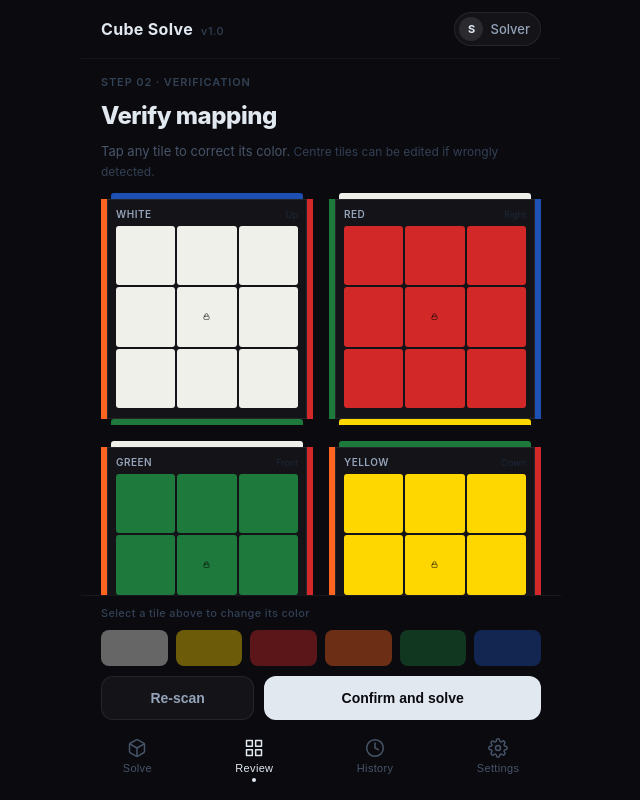
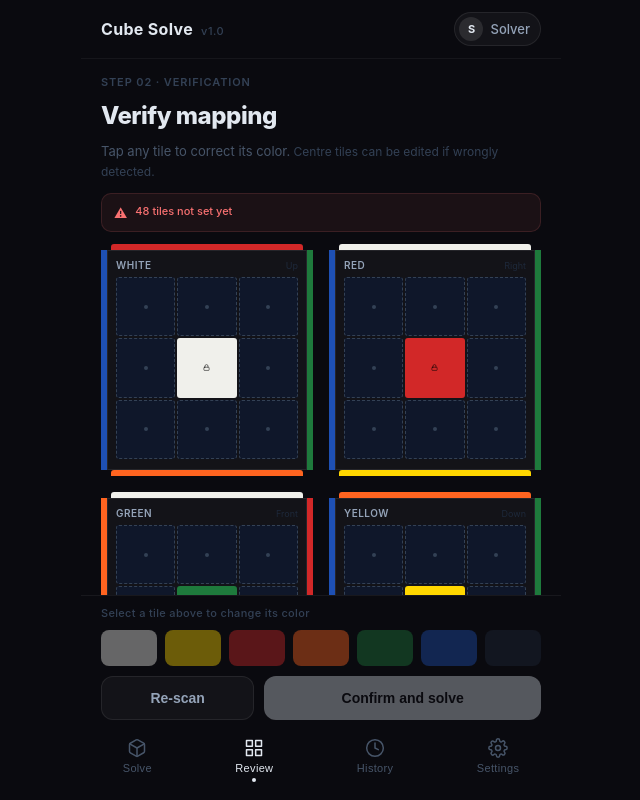
Before and after one commit to farhanbin65/Cube-Solve, a React (Vite) app: page /review in a window 1280 px wide. Shown: the whole page, without its empty margins (319-959 px from the left). Built offline with nearby package versions, Linux system fonts and the light colour scheme.

Commit message:
fix: neightbout color lofic

```diff
--- a/src/components/MoveDiagram.jsx
+++ b/src/components/MoveDiagram.jsx
@@ -9,12 +9,12 @@ const FACE_COLORS = {
 
 // Neighbour centres: top, bottom, left, right
 const NEIGHBOURS = {
-  U: { top: "blue",   bottom: "green",  left: "orange", right: "red"   },
-  F: { top: "white",  bottom: "yellow", left: "orange", right: "red"   },
-  D: { top: "green",  bottom: "blue",   left: "orange", right: "red"   },
-  B: { top: "yellow", bottom: "white",  left: "orange", right: "red" },
-  L: { top: "white",  bottom: "yellow", left: "blue",   right: "green" },
-  R: { top: "white",  bottom: "yellow", left: "green",  right: "blue"  },
+  U: { top: "red",    bottom: "orange", left: "blue",   right: "green"  },
+  D: { top: "orange", bottom: "red",    left: "blue",   right: "green"  },
+  F: { top: "white",  bottom: "yellow", left: "orange", right: "red"    },
+  B: { top: "white",  bottom: "yellow", left: "red",    right: "orange" },
+  L: { top: "white",  bottom: "yellow", left: "green",  right: "blue"   },
+  R: { top: "white",  bottom: "yellow", left: "blue",   right: "green"  },
 };
 
 // Which face each move belongs to + direction
--- a/src/screens/CaptureScreen.jsx
+++ b/src/screens/CaptureScreen.jsx
@@ -58,35 +58,96 @@ export default function CaptureScreen() {
 
   // ── Colour Detection ───────────────────────────────────
 
-  const sampleColor = (ctx, cx, cy, radius = 8) => {
+  const sampleColor = (ctx, cx, cy, radius = 12) => {
     let r = 0, g = 0, b = 0, count = 0;
     for (let dy = -radius; dy <= radius; dy += 2) {
       for (let dx = -radius; dx <= radius; dx += 2) {
-        const px = ctx.getImageData(cx + dx, cy + dy, 1, 1).data;
-        r += px[0]; g += px[1]; b += px[2]; count++;
+        // Only sample within circle
+        if (dx * dx + dy * dy > radius * radius) continue;
+        try {
+          const px = ctx.getImageData(
+            Math.max(0, cx + dx),
+            Math.max(0, cy + dy),
+            1, 1
+          ).data;
+          r += px[0]; g += px[1]; b += px[2]; count++;
+        } catch {}
       }
     }
+    if (count === 0) return [128, 128, 128];
     return [Math.round(r / count), Math.round(g / count), Math.round(b / count)];
   };
 
   const COLOR_REFS = [
-    { name: "white",  rgb: [240, 240, 235] },
-    { name: "yellow", rgb: [255, 215,   0] },
-    { name: "red",    rgb: [210,  40,  40] },
-    { name: "orange", rgb: [255, 100,  30] },
-    { name: "green",  rgb: [ 30, 130,  60] },
-    { name: "blue",   rgb: [ 30,  80, 180] },
+    // Multiple sample points per colour to handle different lighting
+    { name: "white",  rgb: [230, 230, 220] },
+    { name: "white",  rgb: [210, 210, 200] },
+    { name: "white",  rgb: [245, 245, 240] },
+    { name: "yellow", rgb: [255, 213,   0] },
+    { name: "yellow", rgb: [240, 200,   0] },
+    { name: "yellow", rgb: [255, 230,  30] },
+    { name: "red",    rgb: [180,  20,  20] },
+    { name: "red",    rgb: [200,  30,  30] },
+    { name: "red",    rgb: [220,  50,  50] },
+    { name: "orange", rgb: [220,  80,   0] },
+    { name: "orange", rgb: [240, 100,  20] },
+    { name: "orange", rgb: [255, 120,  30] },
+    { name: "green",  rgb: [  0, 120,  40] },
+    { name: "green",  rgb: [ 20, 100,  30] },
+    { name: "green",  rgb: [  0, 150,  50] },
+    { name: "blue",   rgb: [  0,  50, 180] },
+    { name: "blue",   rgb: [ 20,  70, 160] },
+    { name: "blue",   rgb: [  0,  80, 200] },
   ];
 
-  const detectColor = (r, g, b) => {
-    let best = COLOR_REFS[0], bestDist = Infinity;
+  function detectColor(r, g, b) {
+    // Normalize brightness first
+    const brightness = (r + g + b) / 3;
+    const scale = brightness > 0 ? 128 / brightness : 1;
+    const nr = Math.min(255, r * scale);
+    const ng = Math.min(255, g * scale);
+    const nb = Math.min(255, b * scale);
+
+    // Use both raw and normalized for matching
+    let bestName = "white";
+    let bestDist = Infinity;
+
     for (const ref of COLOR_REFS) {
-      const d = Math.sqrt(
+      // Raw distance
+      const rawDist = Math.sqrt(
         (r - ref.rgb[0]) ** 2 + (g - ref.rgb[1]) ** 2 + (b - ref.rgb[2]) ** 2
       );
-      if (d < bestDist) { bestDist = d; best = ref; }
+      if (rawDist < bestDist) {
+        bestDist = rawDist;
+        bestName = ref.name;
+      }
     }
-    return best.name;
+
+    // Heuristic overrides for common misdetections
+    // If it looks greyish/whitish
+    const maxChannel = Math.max(r, g, b);
+    const minChannel = Math.min(r, g, b);
+    const saturation = maxChannel > 0 ? (maxChannel - minChannel) / maxChannel : 0;
+
+    if (saturation < 0.15 && brightness > 140) return "white";
+    if (saturation < 0.15 && brightness <= 140) return "white"; // dark white still white
+
+    // Strong green detection
+    if (g > r * 1.4 && g > b * 1.4 && g > 80) return "green";
+
+    // Strong blue detection
+    if (b > r * 1.5 && b > g * 1.2 && b > 60) return "blue";
+
+    // Strong red detection
+    if (r > g * 1.8 && r > b * 1.8) return "red";
+
+    // Orange vs red: orange has significant green channel
+    if (r > 150 && g > 60 && g < 140 && b < 60) return "orange";
+
+    // Yellow: high red + high green, low blue
+    if (r > 180 && g > 160 && b < 80) return "yellow";
+
+    return bestName;
   };
 
   const extractColors = (canvas) => {
--- a/src/screens/IntroScreen.jsx
+++ b/src/screens/IntroScreen.jsx
@@ -45,11 +45,21 @@ export default function IntroScreen() {
 
       {/* CTA */}
       <div style={s.ctaWrapper}>
-        <button style={s.ctaBtn} onClick={() => navigate("/capture")}>
-          Begin calibration
-          <ArrowIcon />
+        <button style={s.primaryBtn} onClick={() => {
+          if (window.axisTimer) window.axisTimer.start();
+          navigate("/capture");
+        }}>
+          📷 Scan with camera
         </button>
-        <span style={s.ctaHint}>Camera access required</span>
+        <button style={s.secondaryBtn} onClick={() => {
+          sessionStorage.removeItem("cube_colors");
+          sessionStorage.removeItem("cube_faces");
+          if (window.axisTimer) window.axisTimer.start();
+          navigate("/review");
+        }}>
+          ✏️ Enter manually
+        </button>
+        <span style={s.ctaHint}>Camera access required for scanning</span>
       </div>
     </div>
   );
@@ -82,15 +92,6 @@ function CubeGraphic() {
       <line x1="40" y1="61.3" x2="68" y2="45.3" stroke="rgba(255,255,255,0.06)" strokeWidth="0.8" />
       <line x1="49.3" y1="34.7" x2="49.3" y2="66.7" stroke="rgba(255,255,255,0.06)" strokeWidth="0.8" />
       <line x1="58.7" y1="29.3" x2="58.7" y2="61.3" stroke="rgba(255,255,255,0.06)" strokeWidth="0.8" />
-    </svg>
-  );
-}
-
-function ArrowIcon() {
-  return (
-    <svg width="16" height="16" viewBox="0 0 24 24" fill="none" stroke="currentColor" strokeWidth="2" strokeLinecap="round" strokeLinejoin="round">
-      <line x1="5" y1="12" x2="19" y2="12" />
-      <polyline points="12 5 19 12 12 19" />
     </svg>
   );
 }
@@ -178,20 +179,27 @@ const s = {
     gap: 10,
     marginTop: "auto",
   },
-  ctaBtn: {
-    display: "flex",
-    alignItems: "center",
-    justifyContent: "center",
-    gap: 10,
-    padding: "16px 24px",
+  primaryBtn: {
+    width: "100%",
+    padding: "14px 24px",
     background: "#e2e8f0",
     color: "#0a0a0f",
     border: "none",
     borderRadius: 12,
     fontSize: 15,
-    fontWeight: 700,
+    fontWeight: 600,
     cursor: "pointer",
-    letterSpacing: "0.01em",
+  },
+  secondaryBtn: {
+    width: "100%",
+    padding: "14px 24px",
+    borderRadius: 12,
+    background: "rgba(255,255,255,0.06)",
+    border: "1px solid rgba(255,255,255,0.1)",
+    color: "#94a3b8",
+    fontWeight: 600,
+    fontSize: 15,
+    cursor: "pointer",
   },
   ctaHint: {
     textAlign: "center",
--- a/src/screens/ReviewScreen.jsx
+++ b/src/screens/ReviewScreen.jsx
@@ -17,6 +17,7 @@ const COLOR_MAP = {
   orange: "#ff6420",
   green:  "#1e7a3c",
   blue:   "#1e50b4",
+  unknown: "#1e293b",
 };
 
 const CENTRE_INDEX = 4;
@@ -31,18 +32,31 @@ const FACE_CENTRES = {
 };
 
 const NEIGHBOURS = {
-  U: { top: "blue",   bottom: "green",  left: "orange", right: "red"   },
-  F: { top: "white",  bottom: "yellow", left: "orange", right: "red"   },
-  D: { top: "green",  bottom: "blue",   left: "orange", right: "red"   },
-  B: { top: "yellow", bottom: "white",  left: "orange", right: "red"   },
-  L: { top: "white",  bottom: "yellow", left: "blue",   right: "green" },
-  R: { top: "white",  bottom: "yellow", left: "green",  right: "blue"  },
+  U: { top: "red",    bottom: "orange", left: "blue",   right: "green"  },
+  D: { top: "orange", bottom: "red",    left: "blue",   right: "green"  },
+  F: { top: "white",  bottom: "yellow", left: "orange", right: "red"    },
+  B: { top: "white",  bottom: "yellow", left: "red",    right: "orange" },
+  L: { top: "white",  bottom: "yellow", left: "green",  right: "blue"   },
+  R: { top: "white",  bottom: "yellow", left: "blue",   right: "green"  },
 };
-
 // ── Validation ─────────────────────────────────────────────
 
 function validateCube(faceColors) {
   const errors = [];
+
+  // Check for unknown tiles first
+  let unknownCount = 0;
+  for (const face of FACES) {
+    const tiles = faceColors[face.key] || [];
+    for (let i = 0; i < 9; i++) {
+      if (i === CENTRE_INDEX) continue;
+      if (!tiles[i] || tiles[i] === "unknown") unknownCount++;
+    }
+  }
+  if (unknownCount > 0) {
+    errors.push(`${unknownCount} tile${unknownCount > 1 ? "s" : ""} not set yet`);
+    return errors;
+  }
 
   const counts = { white: 0, yellow: 0, red: 0, orange: 0, green: 0, blue: 0 };
   for (const face of FACES) {
@@ -56,7 +70,6 @@ function validateCube(faceColors) {
     if (count > 9) errors.push(`Too many ${color} (${count}/9)`);
   }
 
-  // Check all 6 centres are unique
   const centreColors = FACES.map(f => faceColors[f.key]?.[CENTRE_INDEX]);
   const uniqueCentres = new Set(centreColors);
   if (uniqueCentres.size < 6) {
@@ -69,7 +82,9 @@ function validateCube(faceColors) {
 function buildDefaultColors() {
   const result = {};
   for (const face of FACES) {
-    result[face.key] = Array(9).fill(FACE_CENTRES[face.key]);
+    // Fill all 9 with unknown, then set centre correctly
+    result[face.key] = Array(9).fill("unknown");
+    result[face.key][4] = FACE_CENTRES[face.key];
   }
   return result;
 }
@@ -353,12 +368,14 @@ function FaceCard({ face, tiles, neighbours, selectedCell, onTileClick }) {
                   onClick={(e) => onTileClick(ci, e)}
                   style={{
                     ...s.tile,
-                    background:  COLOR_MAP[colorName] || "#333",
+                    background:  colorName === "unknown"
+                      ? "#0f172a"
+                      : COLOR_MAP[colorName] || "#333",
                     cursor:      "pointer",
                     outline:     isSelected ? "2.5px solid #fff" : "none",
                     outlineOffset: 1,
-                    boxShadow:   isSelected
-                      ? "0 0 0 1px rgba(0,0,0,0.5)"
+                    border: colorName === "unknown"
+                      ? "1px dashed #334155"
                       : "none",
                   }}
                 >
@@ -366,6 +383,14 @@ function FaceCard({ face, tiles, neighbours, selectedCell, onTileClick }) {
                     <div style={s.lockBadge}>
                       {isSelected ? <UnlockIcon /> : <LockIcon />}
                     </div>
+                  )}
+                  {colorName === "unknown" && !isCentre && (
+                    <div style={{
+                      width: 4,
+                      height: 4,
+                      borderRadius: "50%",
+                      background: "#334155",
+                    }} />
                   )}
                 </div>
               );
--- a/src/screens/SolutionScreen.jsx
+++ b/src/screens/SolutionScreen.jsx
@@ -37,32 +37,39 @@ const COLOR_TO_FACE = {
 };
 
 function buildCubeString(faceColors) {
-  // kociemba order: U R F D L B
   const order = ["U", "R", "F", "D", "L", "B"];
-
-  // Dynamically determine face letter from centre tile colour
-  // The centre tile (index 4) defines which face letter to use
   const colourToLetter = {};
   for (const face of order) {
     const tiles = faceColors[face] || [];
     const centreColour = tiles[4];
-    colourToLetter[centreColour] = face;
+    if (centreColour && centreColour !== "unknown") {
+      colourToLetter[centreColour] = face;
+    }
   }
 
   console.log("Colour to letter map:", colourToLetter);
 
   let str = "";
+  let skipped = 0;
   for (const face of order) {
     const tiles = faceColors[face] || [];
-    for (const colour of tiles) {
+    console.log(`Face ${face} has ${tiles.length} tiles:`, tiles);
+    for (let i = 0; i < 9; i++) {
+      const colour = tiles[i];
       const letter = colourToLetter[colour];
       if (!letter) {
-        console.error(`No letter for colour: ${colour}`);
-        return null;
+        console.error(`No letter for colour: "${colour}" on face ${face} tile ${i}`);
+        skipped++;
+        str += face;
+      } else {
+        str += letter;
       }
-      str += letter;
     }
   }
+
+  console.log("Cube string:", str);
+  console.log("Length:", str.length);
+  console.log("Skipped:", skipped);
   return str;
 }
 
```
